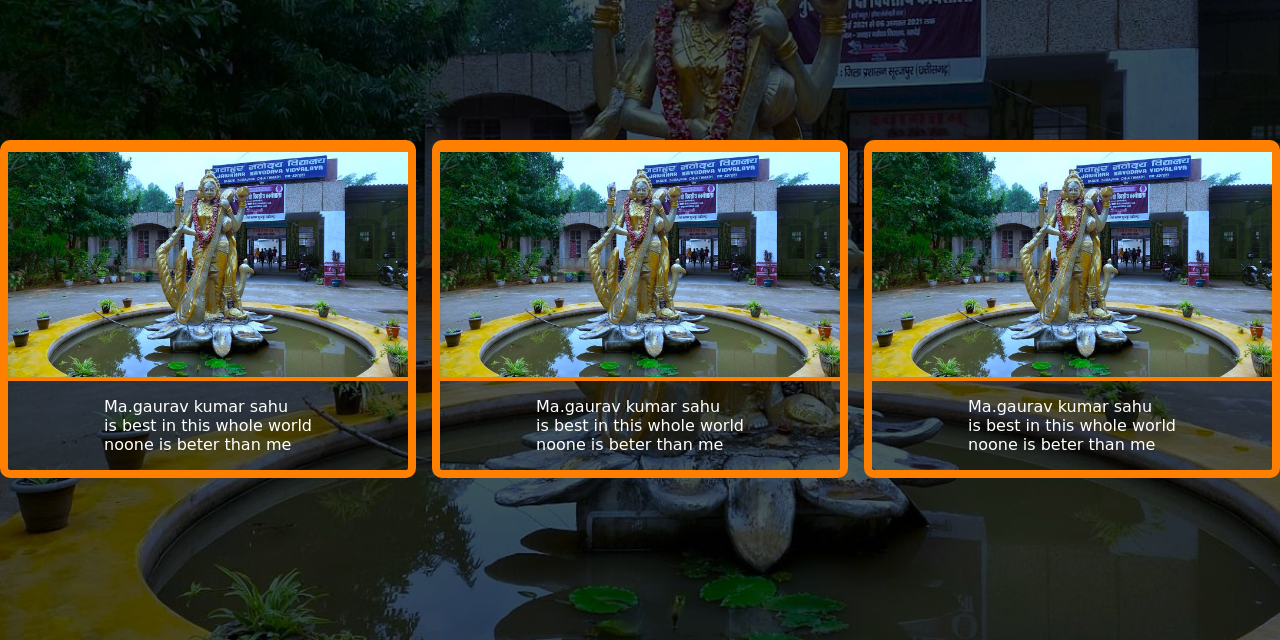
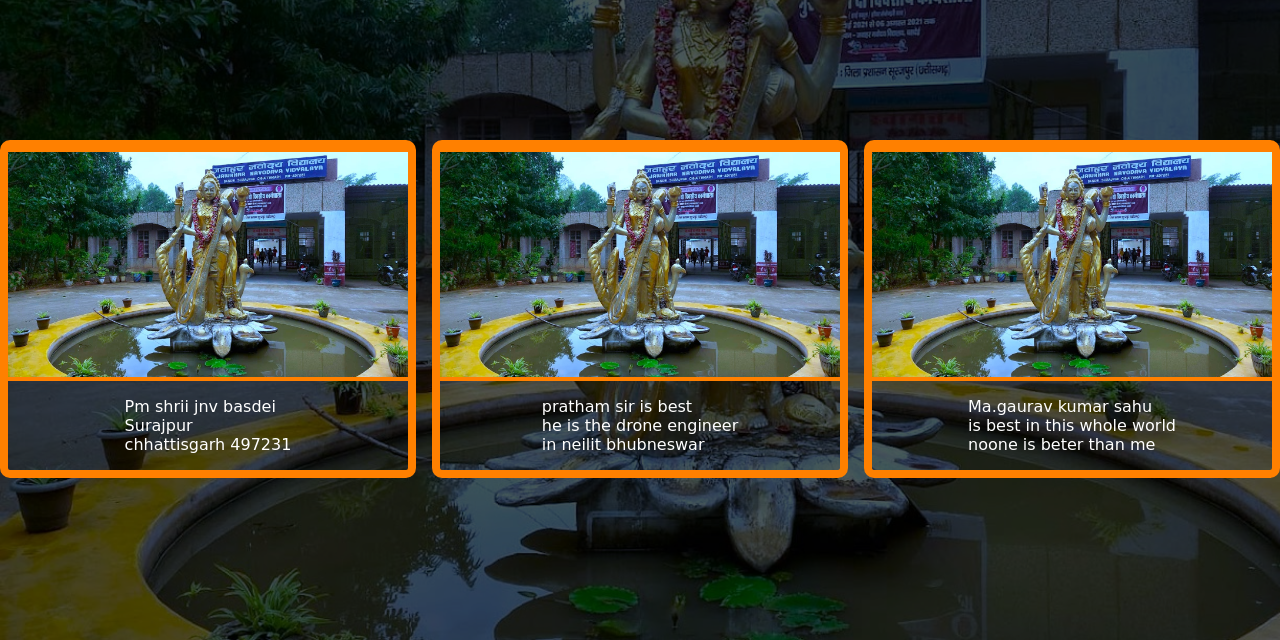
Before and after one commit to Grv-sahu7089/my-web-page, a plain HTML site: page index.html in a window 1280 px wide. Shown: the part 160-800 px from the top of the page. Drawn offline with Linux system fonts and the light colour scheme.

Commit message:
Update index.html

```diff
--- a/index.html
+++ b/index.html
@@ -30,17 +30,17 @@
 <div class="gallery">
 <div class ="pic">
 <img src="hi.jpg"alt="pic1" >
-<p>Ma.gaurav kumar sahu <br>
-is best in this whole world <br>
-noone is beter than me
+<p>Pm shrii jnv basdei  <br>
+Surajpur <br>
+chhattisgarh 497231
 </p>
 
 </div>
 <div class ="pic">
 <img src="hi.jpg"alt="pic2" >
-<p>Ma.gaurav kumar sahu <br>
-is best in this whole world <br>
-noone is beter than me
+<p>pratham sir is best <br>
+he is the drone engineer <br>
+in neilit bhubneswar
 </p>
 
 
```
